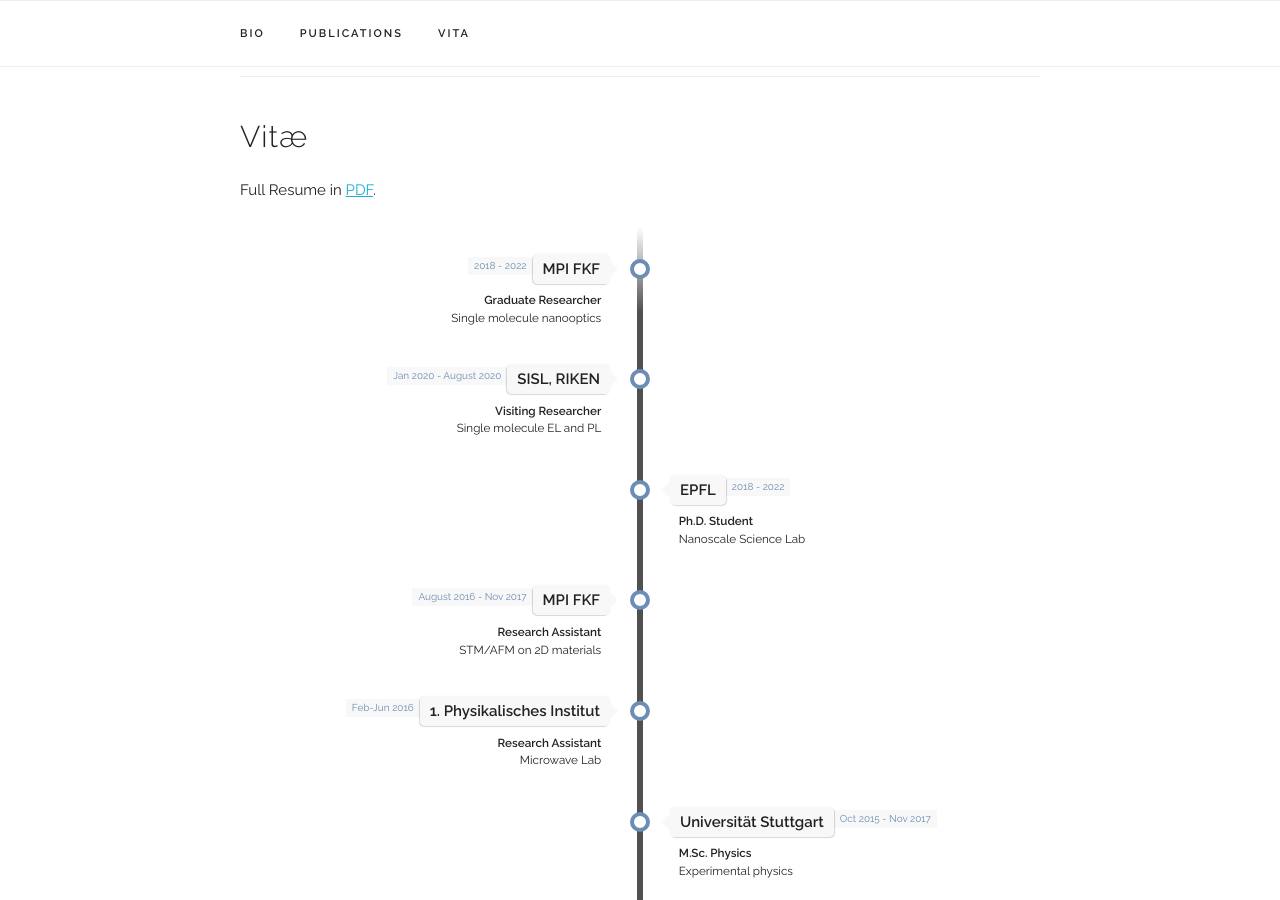
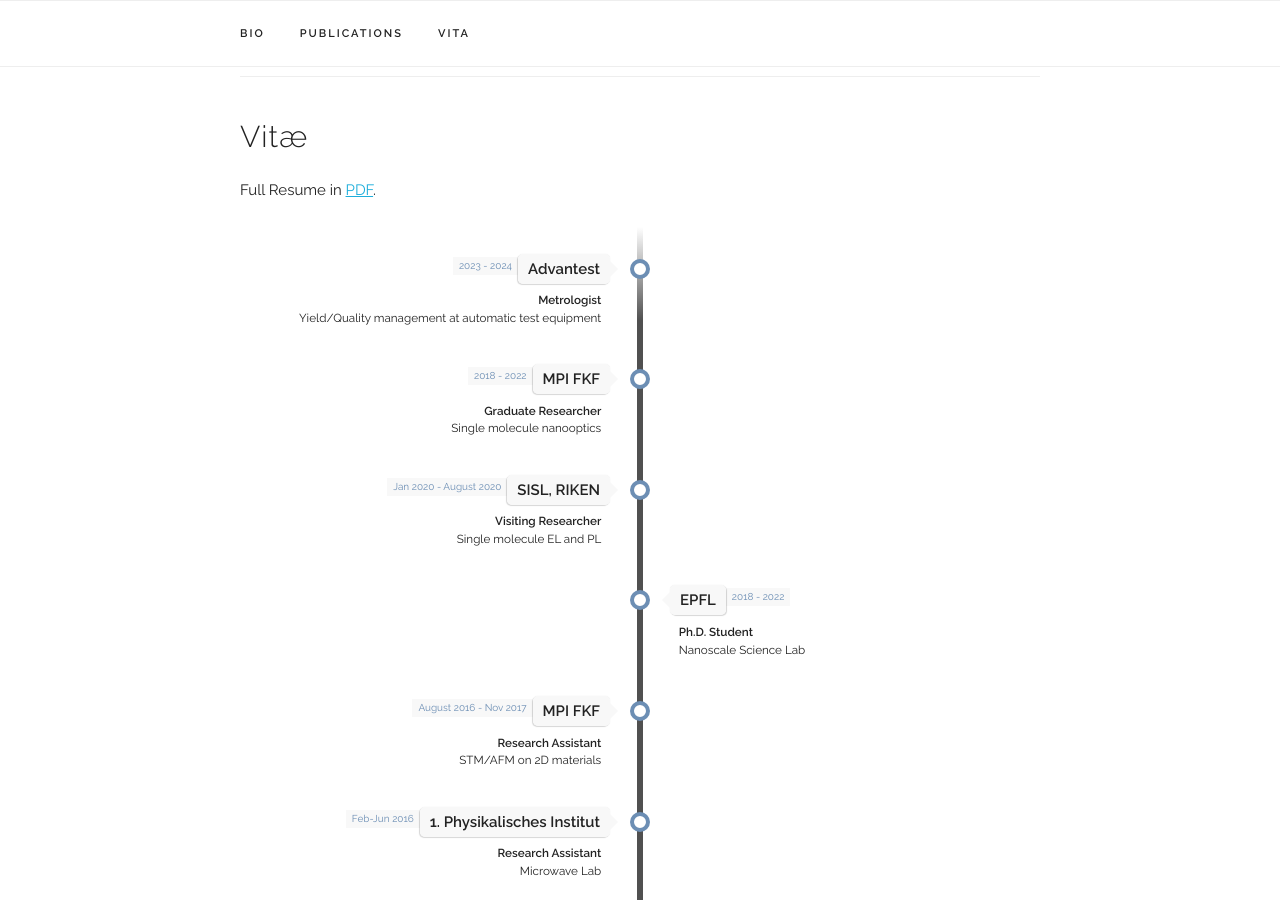
Before and after one commit to abhishekgrewal/abhishekgrewal.github.io, a Jekyll site: the page built from index.html, in a window 1280 px wide and 900 px high, scrolled down 1391 px. Built offline with Jekyll 4.4.1, drawn with Linux system fonts in a browser that asks for light colours; some web fonts are replaced.

Commit message:
Update experience.yaml

```diff
--- a/_data/experience.yaml
+++ b/_data/experience.yaml
@@ -1,4 +1,10 @@
 experiences:
+
+- place: "Advantest"
+  time: "2023 - 2024"
+  title: "Metrologist"
+  subtitle: "Yield/Quality management at automatic test equipment"
+  category: "work"
 
 - place: "MPI FKF"
   time: "2018 - 2022"
```
